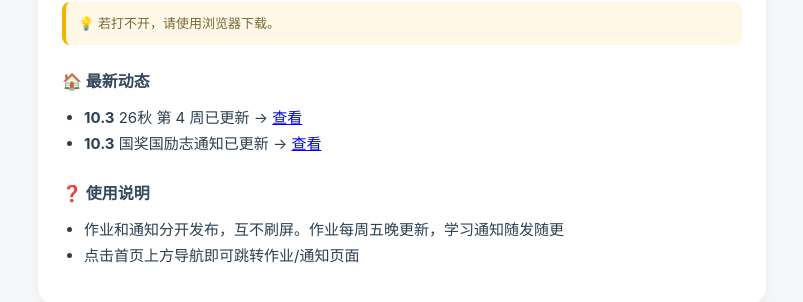
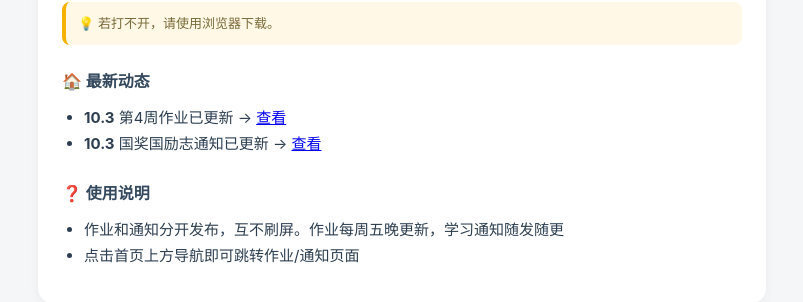
Before and after one commit to BertAGT/254511-Notifications, a Jekyll site: the page built from index.md, in a window 1280 px wide. Shown: the part 421-723 px from the top of the page, without its empty margins (238-1041 px from the left). Built offline with Jekyll 4.4.1, drawn with Linux system fonts in a browser that asks for light colours.

Commit message:
Update weekly homework update message in index.md

```diff
--- a/index.md
+++ b/index.md
@@ -17,7 +17,7 @@ show_banner: true
 
 ## 🏠 最新动态
 
-- **10.3** 26秋 第 4 周已更新 → [查看](homework.html)
+- **10.3** 第4周作业已更新 → [查看](homework.html)
 - **10.3** 国奖国励志通知已更新 → [查看](notices.html)
 
 ## ❓ 使用说明
```
